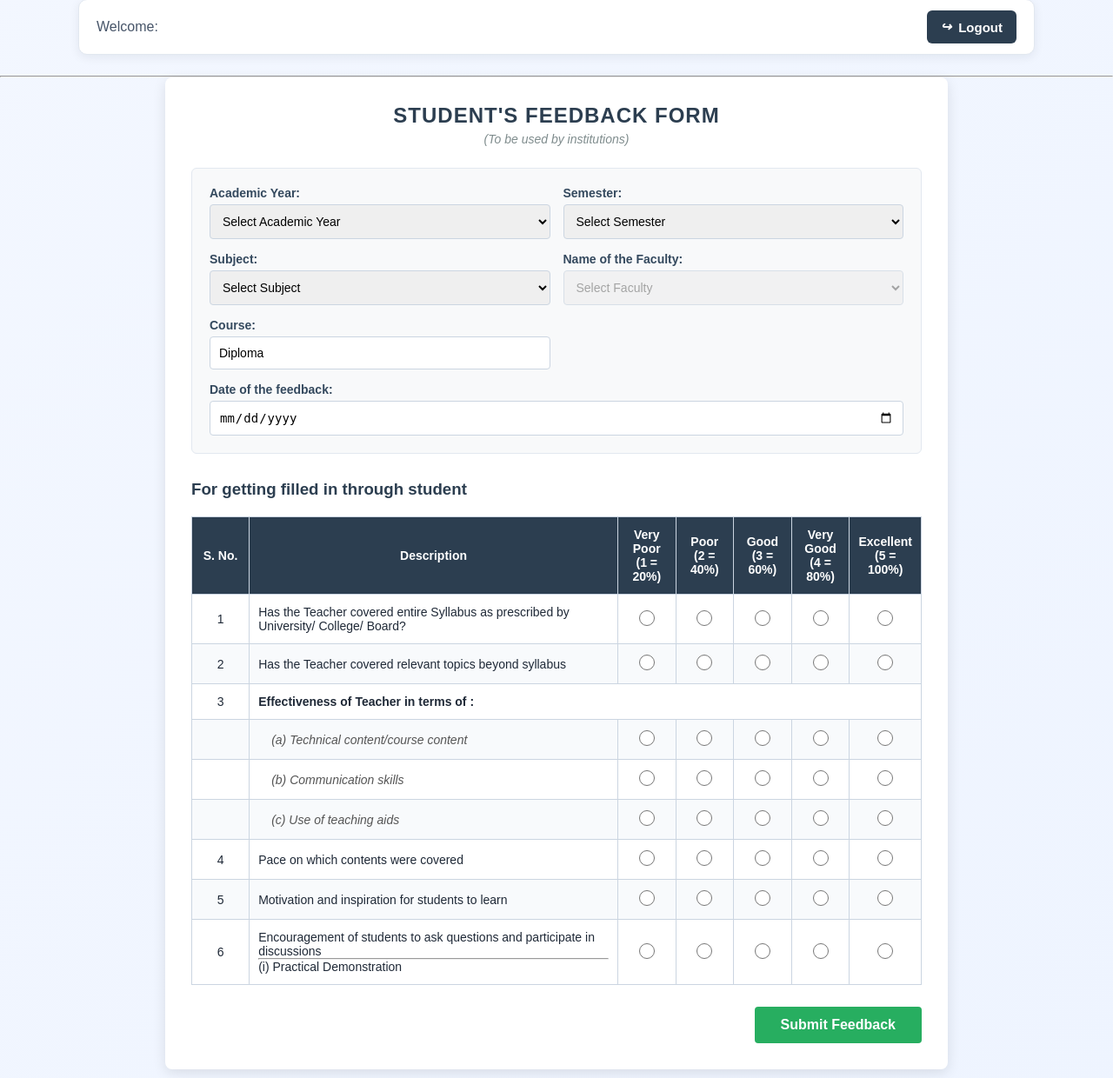
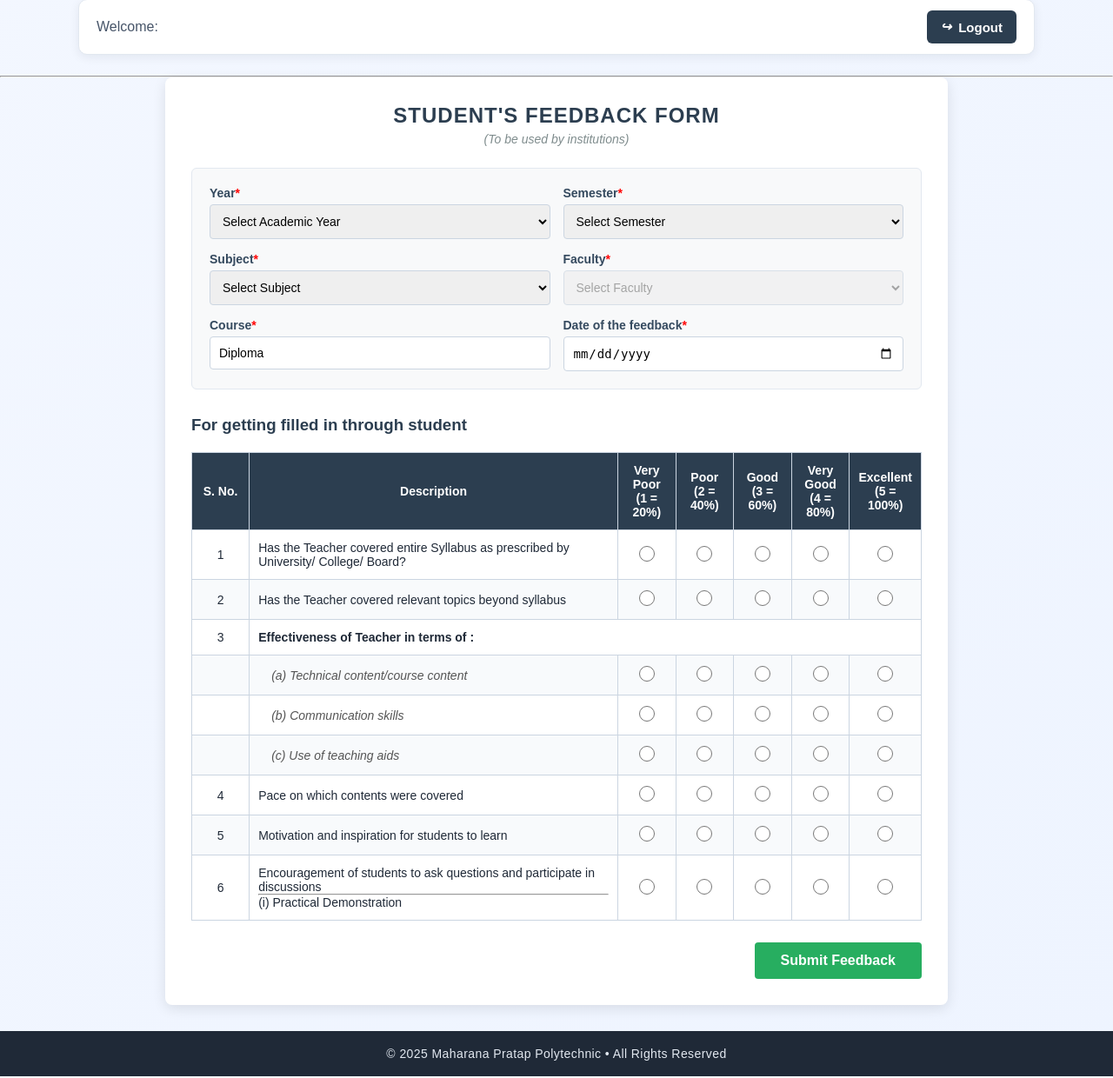
Before and after one commit to km6307/webpage, a Django app: page / in a window 1280 px wide; the page is wider, and only the part inside the window is pictured. Shown: the part 155-1395 px from the top of that part at 87% size. Run offline with Django 5.2, Linux system fonts and the light colour scheme.

Commit message:
design the page

```diff
--- a/FeedbackSystem/templates/360°Feedback.html
+++ b/FeedbackSystem/templates/360°Feedback.html
@@ -357,7 +357,7 @@
     {% csrf_token %}
         <div class="info-grid">
             <div class="form-group">
-                <label for="academicYear">Academic Year:</label>
+                <label for="academicYear"> Year<span style="color: red;">*</span></label>
                 <select id="academicYear" name="academicYear" >
                     <option value="" disabled selected>Select Academic Year</option>
                     <option value="2024-25">2024-25</option>
@@ -372,7 +372,7 @@
                 </select>
             </div>
              <div class="form-group">
-                <label for="semester">Semester:</label>
+                <label for="semester">Semester<span style="color: red;">*</span></label>
                 <select id="semester" name="semester" required>
                     <option value="" disabled selected>Select Semester</option>
                     <option value="1">I</option>
@@ -384,7 +384,7 @@
                 </select>
             </div>
             <div class="form-group">
-                <label for="subject" >Subject:</label>
+                <label for="subject" >Subject<span style="color: red;">*</span></label>
                 <select id="subject" name="subject" required>
                     <option value="" disabled selected>Select Subject</option>
                     <option value="DSA">C language</option>
@@ -402,11 +402,13 @@
                     <option value="SE">Software Engineering</option>
                     <option value="e-gov">E-Governance</option>
                     <option value="IC">Indian Constitution</option>
-                     <option value="py">Python Programming</option>
+                    <option value="py">Python Programming</option>
+                    <option value="E&SU">Entrepreneurship and Start-ups</option>
+                     <option value="E">Electives</option>
                 </select>
             </div>
             <div class="form-group">
-                <label for="facultyName">Name of the Faculty:</label>
+                <label for="facultyName"> Faculty<span style="color: red;">*</span></label>
                 <select id="facultyName" name="facultyName" disabled required>
                     <option value="" disabled selected>Select Faculty</option>
                     <option value="Rajeev kumar c">Rajeev Kumar Chaurasia</option>
@@ -417,12 +419,12 @@
                 </select>
             </div>
             <div class="form-group">
-                <label for="course">Course:</label>
+                <label for="course">Course<span style="color: red;">*</span></label>
                 <input type="text" id="course" name="course" value="Diploma" readonly required>
             </div>
 
-            <div class="form-group" style="grid-column: span 2;">
-                <label for="feedbackDate">Date of the feedback:</label>
+            <div class="form-group">
+                <label for="feedbackDate">Date of the feedback<span style="color: red;">*</span></label>
                 <input type="date" id="feedbackDate" name="feedbackDate" required>
             </div>
         </div>
@@ -541,61 +543,6 @@
 <footer class="site-footer">
     © 2025 Maharana Pratap Polytechnic • All Rights Reserved
 </footer>
-<script>
-    const subjectSelect = document.getElementById('subject');
-    const semesterSelect = document.getElementById('semester');
-    const facultySelect = document.getElementById('facultyName');
-    const subjectPlaceholder = subjectSelect.options[0].cloneNode(true);
-    const allSubjectOptions = Array.from(subjectSelect.options).slice(1).map(option => option.cloneNode(true));
-    const semesterThreeSubjects = ['DSA', 'Computer Network', 'OS', 'DBMS', 'WT'];
-    const semesterFourSubjects = ['DS using C', 'CSO', 'SE', 'py', 'e-gov'];
-    const shashwatSubjects = ['Computer Network', 'Java', 'CSO', 'IC'];
-    const rajeevSubjects = ['DSA', 'DS using C', 'OS'];
-    const anshuSubjects = ['IS', 'AI and ML', 'e-gov', 'WT'];
-    const sakshiSubjects = ['IOT', 'DBMS', 'SE'];
-
-    function updateFaculty() {
-        if (rajeevSubjects.includes(subjectSelect.value)) {
-            facultySelect.value = 'Rajeev kumar c';
-        } else if (shashwatSubjects.includes(subjectSelect.value)) {
-            facultySelect.value = 'Shashwat Srivastava';
-        } else if (anshuSubjects.includes(subjectSelect.value)) {
-            facultySelect.value = 'Anshu Singh';
-        } else if (sakshiSubjects.includes(subjectSelect.value)) {
-            facultySelect.value = 'sakshi yadav';
-        } else if (subjectSelect.value === 'MT') {
-            facultySelect.value = 'Vishal Negi';
-        } else {
-            facultySelect.value = '';
-        }
-    }
-
-    function updateSubjects() {
-        const selectedValue = subjectSelect.value;
-        const semesterSubjects = {
-            '3': semesterThreeSubjects,
-            '4': semesterFourSubjects
-        };
-        const availableSubjects = semesterSubjects[semesterSelect.value]
-            ? allSubjectOptions.filter(option => semesterSubjects[semesterSelect.value].includes(option.value))
-            : allSubjectOptions;
-
-        subjectSelect.replaceChildren(subjectPlaceholder.cloneNode(true));
-        availableSubjects.forEach(option => subjectSelect.add(option.cloneNode(true)));
-        subjectSelect.value = availableSubjects.some(option => option.value === selectedValue)
-            ? selectedValue
-            : '';
-        updateFaculty();
-    }
-
-    subjectSelect.addEventListener('change', updateFaculty);
-    semesterSelect.addEventListener('change', updateSubjects);
-
-    document.getElementById('feedbackForm').addEventListener('submit', function(event) {
-        event.preventDefault();
-        alert('Feedback submitted successfully!');
-        // Here you can add code to send the form data to a server or process it as needed.
-    });
-</script>
+ <script type="text/javascript" src="{% static 'script.js' %}"></script>
 </body>
 </html>
--- a/FeedbackSystem/templates/login.html
+++ b/FeedbackSystem/templates/login.html
@@ -149,7 +149,7 @@
             <select name="role" id="role" required>
                 <option value="">Select your role</option>
                 <option value="admin">Admin</option>
-                <option value="user">User</option>
+                <option value="user">Student</option>
             </select>
         </div>
         <div class="form-group">
```
Also changed, not shown: FeedbackSystem/static/script.js (added, +58 -0 lines).
